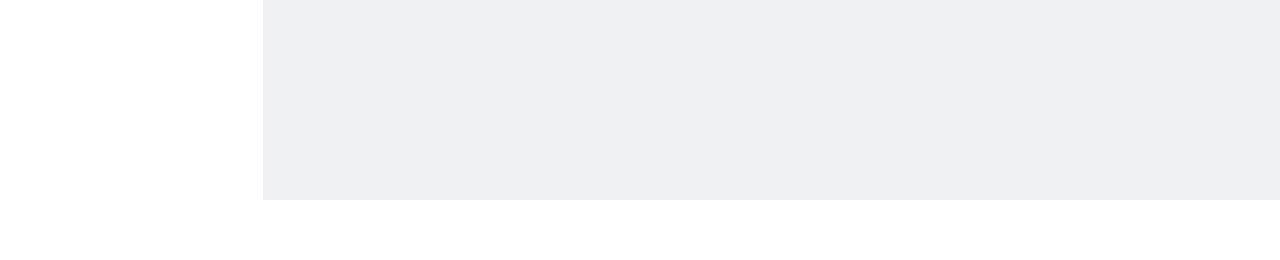
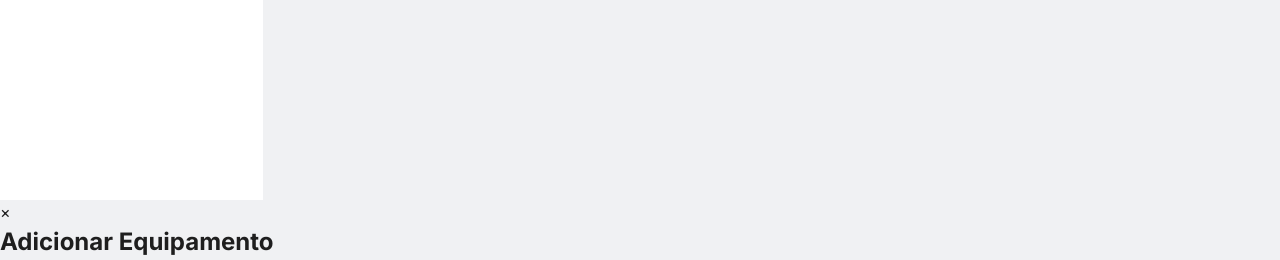
Before and after one commit to EVANGELISTA-RIBEIRO/LogiManage, a Django app: page /requisicao/ in a window 1280 px wide; the page is wider, and only the part inside the window is pictured. Shown: the part 600-860 px from the top of that part. Before the commit the page ends 800 px from the top of that part, so only its background shows below. Run offline with Django 5.2, Linux system fonts and the light colour scheme.

Commit message:
feat: adiciona modal para adicionar equipamento na página de requisição

```diff
--- a/logimanageapp/templates/logimanageapp/views/requisicao.html
+++ b/logimanageapp/templates/logimanageapp/views/requisicao.html
@@ -7,6 +7,7 @@
     <meta name="viewport" content="width=device-width, initial-scale=1.0">
     <title>LogiManage - Requisição</title>
     <link rel="stylesheet" href="https://fonts.googleapis.com/css2?family=Inter:wght@400;500;600;700&display=swap">
+    <link rel="stylesheet" href="{% static 'logimanageapp/css/modal.css' %}">
     <link rel="stylesheet" href="{% static 'logimanageapp/css/requisicao.css' %}">
 </head>
 <body>
@@ -46,7 +47,7 @@
         <main class="main-content">
             <div class="page-header">
                 <h1>Requisição de Transporte</h1>
-                <button class="primary-button">
+                <button class="primary-button" id="openModalBtn">
                     Adicionar Equipamento
                 </button>
             </div>
@@ -109,5 +110,13 @@
             </div>
         </main>
     </div>
+
+<div id="myModal" class="modal">
+  <div class="modal-content">
+    <span id="closeModalBtn" class="close">&times;</span>
+    <h2>Adicionar Equipamento</h2>
+  </div>
+</div>
+<script src="{% static 'logimanageapp/js/requisicao.js' %}"></script>
 </body>
 </html>
```
